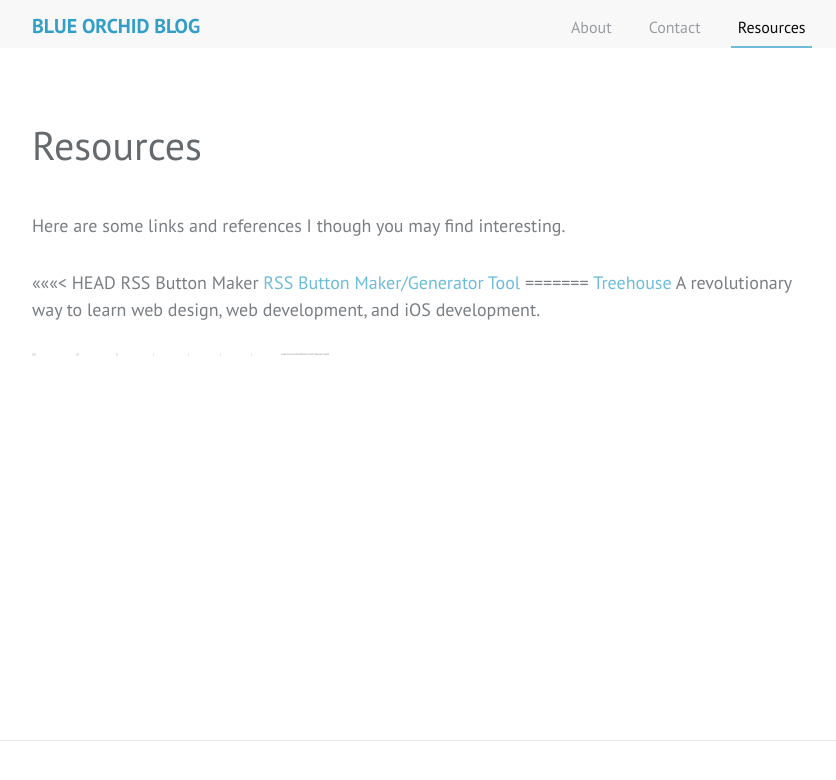
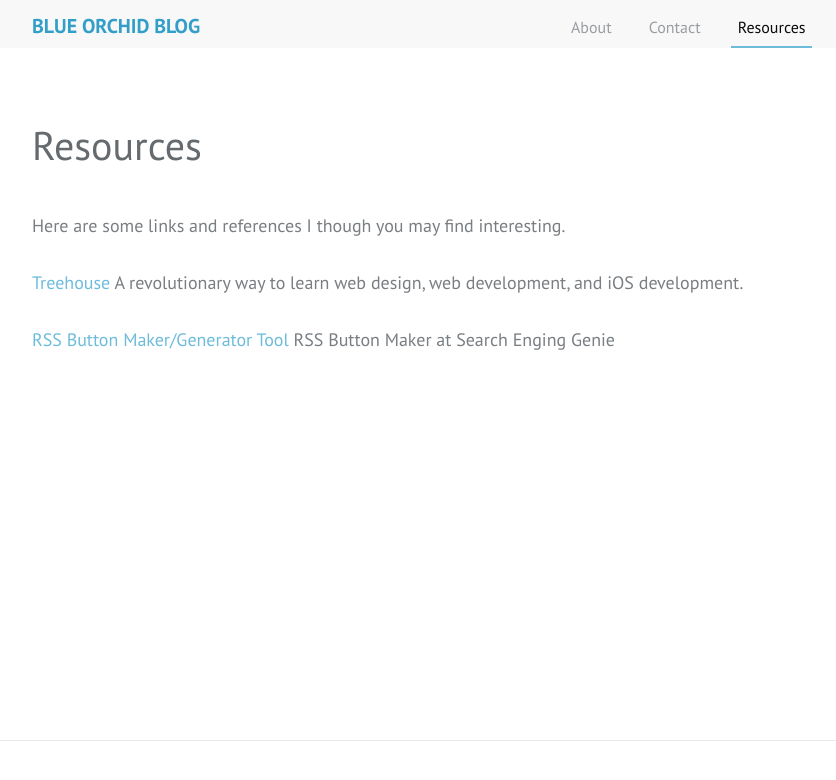
Before and after one commit to sallyinstc/sallyinstc.github.io, a Jekyll site: the page built from resources.md, in a window 1280 px wide, cut to the strip 0-791 px from the top of the page. Shown: the top 780 px of the strip, without its empty margins (213-1049 px from the left). Built offline with Jekyll 4.4.1, drawn with Linux system fonts in a browser that asks for light colours.

Commit message:
update resources

```diff
--- a/resources.md
+++ b/resources.md
@@ -5,8 +5,6 @@ permalink: /resources/
 
 Here are some links and references I though you may find interesting.
 
-<<<<<<< HEAD
-RSS Button Maker <a href="https://www.searchenginegenie.com/rss-button-maker-tool.php">RSS Button Maker/Generator Tool</a>
-=======
-[Treehouse](http://teamtreehouse.com) A revolutionary way to learn web design, web development, and iOS development.
->>>>>>> 164a7657cec69f1dfb45057c287c5b6ebc75a6f4
+*	[Treehouse](http://teamtreehouse.com) A revolutionary way to learn web design, web development, and iOS development.
+
+*	<a href="https://www.searchenginegenie.com/rss-button-maker-tool.php">RSS Button Maker/Generator Tool</a> RSS Button Maker at Search Enging Genie
```
